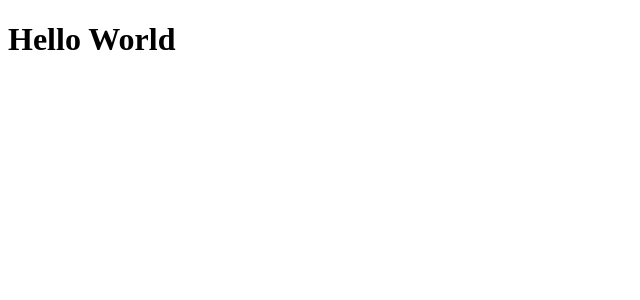
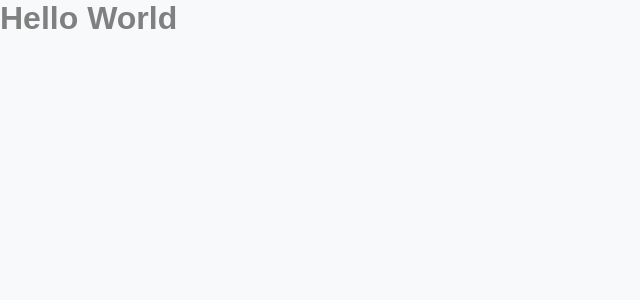
Before and after one commit to GabrielCarmo-S/Podcastr, a Next.js app: page / in a window 1280 px wide. Shown: the top 300 px of the page, without its empty margins (0-640 px from the left). Built offline with nearby package versions, Linux system fonts and the light colour scheme.

Commit message:
Criado global styles

```diff
--- a/pages/_app.js
+++ b/src/pages/_app.tsx
@@ -1,3 +1,5 @@
+import '../styles/global.scss';
+
 function MyApp({ Component, pageProps }) {
   return <Component {...pageProps} />
 }
--- /dev/null
+++ b/src/styles/global.scss
@@ -0,0 +1,55 @@
+* {
+    margin: 0;
+    padding: 0;
+    box-sizing: border-box;
+}
+
+:root {
+    --white: #FFF;
+
+    --gray-50: #F7F9FA;
+    --gray-100: #E6E8EB;
+    --gray-200: #AFB2B1;
+    --gray-500: #808080;
+    --gray-800: #494D4B;
+
+    --green-500: #04D361;
+
+    --purple-300: #9F75FF;
+    --purple-400: #9164FA;
+    --purple-500: #8256E5;
+    --purple-800: #6F48C9;
+}
+
+@media(max-width: 1080px) {
+    html {
+        font-size: 93.75%;
+    }
+}
+
+@media(max-width: 720px) {
+    html {
+        font-size: 87.5%;
+    }
+}
+
+body {
+    background: var(--gray-50);
+}
+
+body, input, textarea, button {
+    font: 500 1rem sans-serif;
+    color: var(--gray-500);
+}
+
+h1 {
+    font-size: 2rem;
+}
+
+h2 {
+    font-size: 1.5rem;
+}
+
+button {
+    cursor: pointer;
+}
```
Also changed, not shown: package.json (+6 -2 lines), tsconfig.json (added, +29 -0 lines), next-env.d.ts (added), src/pages/index.tsx (renamed from pages/index.js), 1 other file (tests, documents, lock files or other folders).
